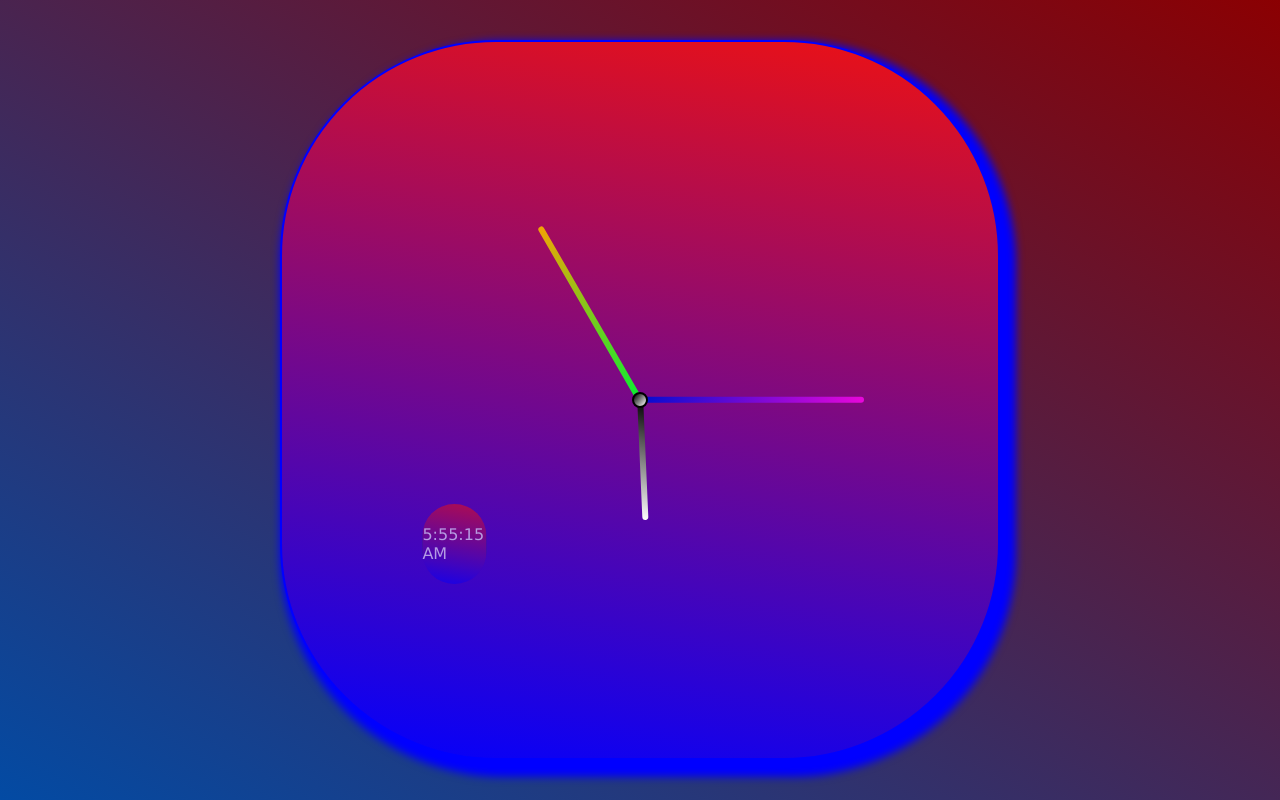
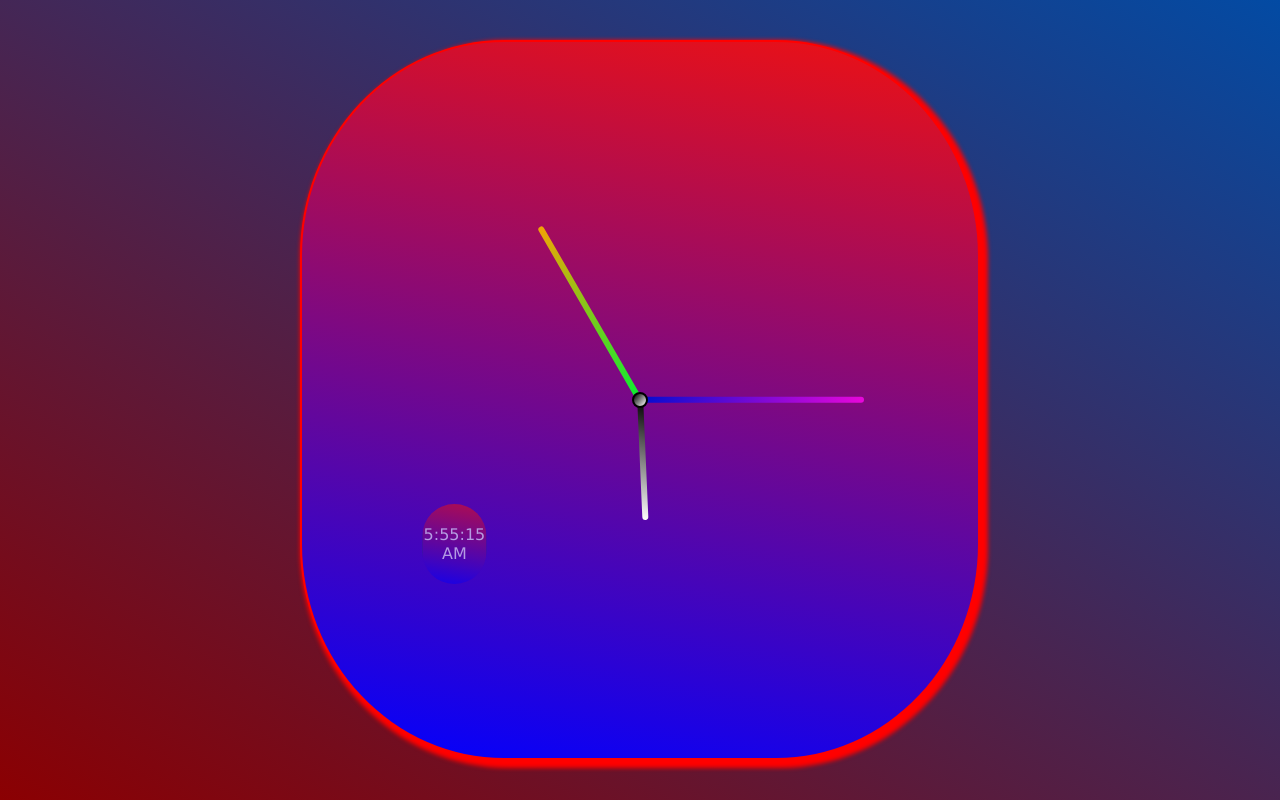
Before and after one commit to azmat239/Analog_Clock, a plain HTML site: page index.html in a window 1280 px wide. Drawn offline with Linux system fonts and the light colour scheme.

Commit message:
Some Changes in Style parameters

```diff
--- a/css/style.css
+++ b/css/style.css
@@ -7,7 +7,7 @@
 body{
     height: 100vh;
     background-color: black;
-    background-image: linear-gradient(30deg,rgba(3, 83, 182, 0.898),rgb(139, 0, 2));
+    background-image: linear-gradient(30deg,rgb(139, 0, 2),rgba(3, 83, 182, 0.898));
     display: flex;
     justify-content:center;
     align-items: center;
@@ -16,12 +16,12 @@ body{
 
 .clock{
     height: 90vh;
-    width: 90vh;
+    width: 85vh;
     background-color:darkgreen;
     background-image: linear-gradient(10deg,blue,rgb(239, 17, 17));
     border-radius: 30%;
-    box-shadow: 8px 9px 8px 8px blue;
-    border: 2px solid blue;
+    box-shadow: 4px 4px 4px 4px red;
+    border: 2px solid red;
 }
 
 .hr,
@@ -72,13 +72,14 @@ body{
     border-radius:30px ;
 }
 .digital-clock{
-    height: 5em;
-    width: 4em;
+    height: 5rem;
+    width: 4rem;
     background-color:darkgreen;
     background-image: linear-gradient(10deg,blue,rgb(239, 17, 17));
     opacity: 60%;
     color:white;
     font-family:  'Lucida Grande', 'Lucida Sans', Arial, sans-serif;
+    /* font-size: large; */
     display: flex;
     justify-content: center;
     align-items: center;
@@ -87,7 +88,8 @@ body{
     transform-origin: bottom;
     top: 70%;
     right: 60%;
-    border-radius: 30rem;
+    border-radius: 5rem;
+    text-align: center;
 }
 @media screen and (max-width: 700px) {
     .clock{
```
